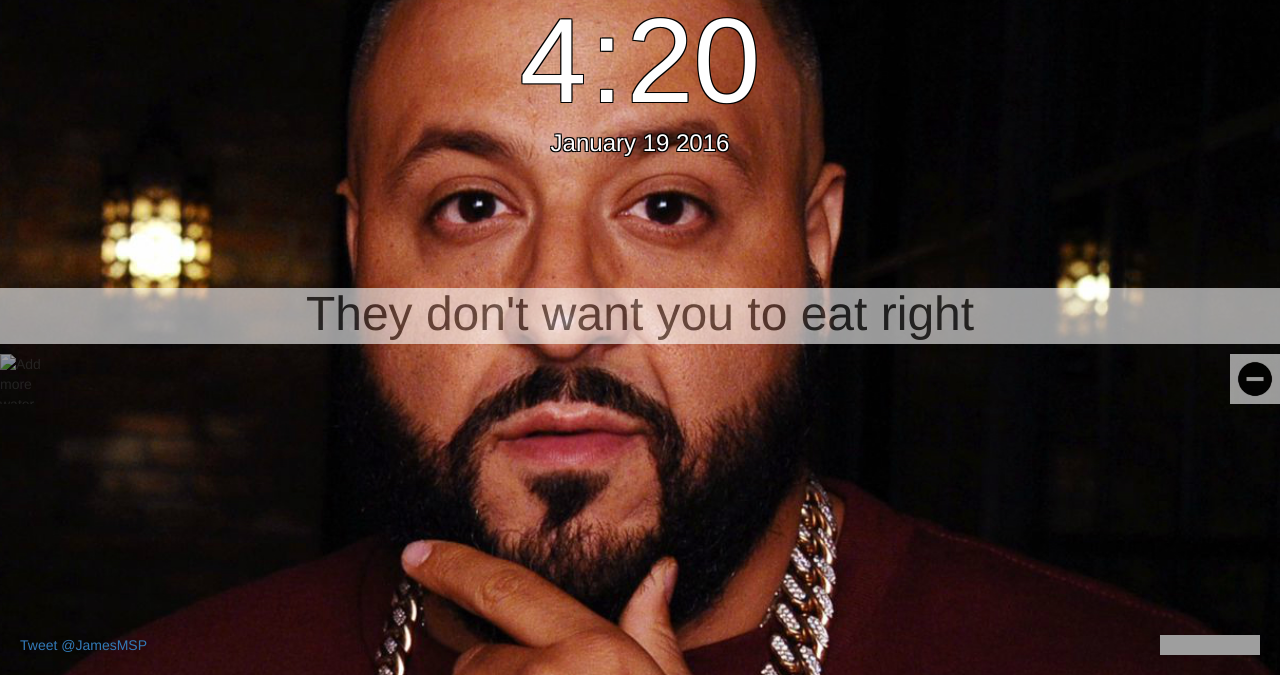
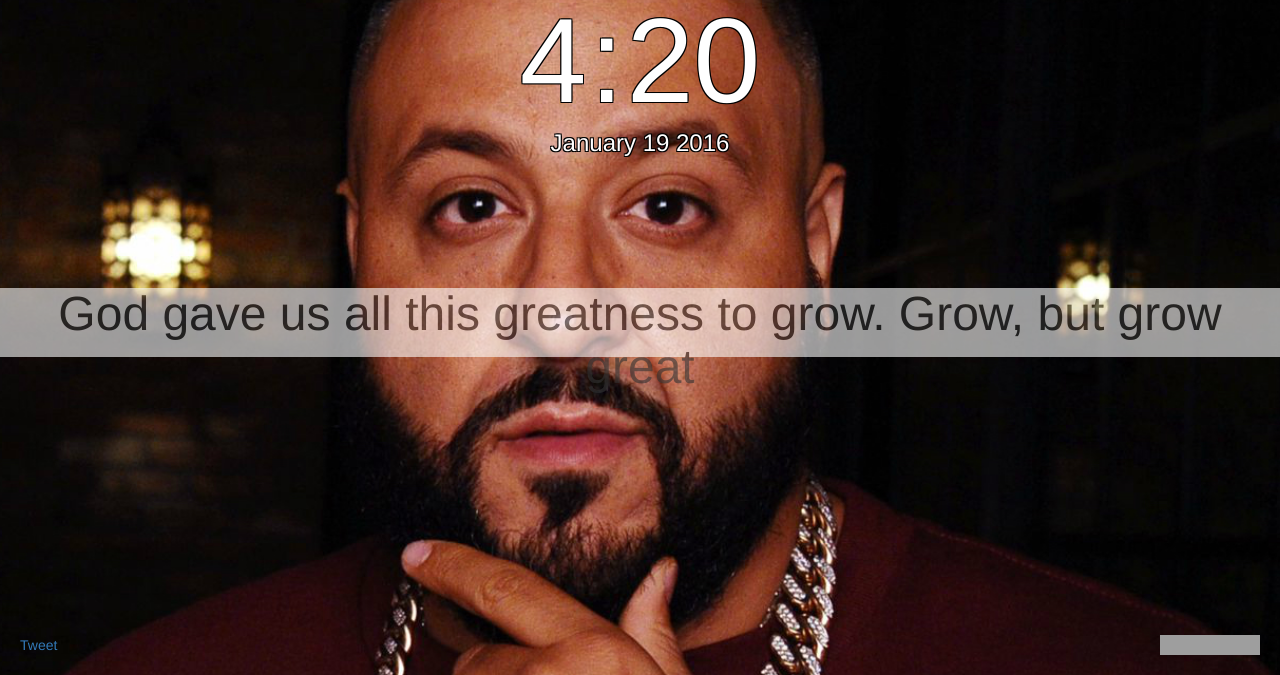
Before and after one commit to JamesEarle/DJKhaled, a browser extension: page index.html in a window 1280 px wide. Shown: the part 125-800 px from the top of the page. Drawn offline with Linux system fonts and the light colour scheme; grey boxes are pictures that could not be loaded.

Commit message:
updated quotes, working on water counter feature

```diff
--- a/index.html
+++ b/index.html
@@ -105,24 +105,20 @@
         <h1 id="quote" class="title">The key is to win more</h1>
       </div>
 
-
-	  <div class="water-counter">
-        <span>
-          <img id="anotherOne" src="img/plus.jpg" alt="Add more water">
-		  <div id="bottleCounter"></div>
-		  <img id="notAnotherOne" src="img/minus.jpg" alt="The key is MORE water not less">
-        </span>
-      </div>
-
-
-
+	  <!-- <div class="water-counter"> -->
+        <!-- <span> -->
+          <!-- <img id="anotherOne" src="img/plus.jpg" alt="Add more water"> -->
+		      <!-- <div id="bottleCounter"></div> -->
+		      <!-- <img id="notAnotherOne" src="img/minus.jpg" alt="The key is MORE water not less"> -->
+        <!-- </span> -->
+    <!-- </div>   -->
 
       <footer>
         <div class="social row">
             <span id="left">
               <!-- Tweet about this -->
               <a href="https://twitter.com/share" class="twitter-share-button"{count} data-url="https://chrome.google.com/webstore/detail/dj-khaled-tabs/ohcphfnhjdpdfggahdmpmadnoaoflmoa" data-text="Let DJ Khaled inspire you every time you open a Google Chrome tab!" data-via="JamesMSP" data-size="large" data-hashtags="djkhaledtabs">Tweet</a>
-              <a href="https://twitter.com/JamesMSP" class="twitter-follow-button" data-show-count="false" data-size="large">@JamesMSP</a>
+              <!-- <a href="https://twitter.com/JamesMSP" class="twitter-follow-button" data-show-count="false" data-size="large"></a> -->
               <!--<script type="text/javascript" src="js/social-twitter.js"></script>-->
               <script type="text/javascript" src="js/social-twitter.js"></script>
 
--- a/js/custom-background.js
+++ b/js/custom-background.js
@@ -202,11 +202,11 @@ function updateSocialButtons() {
   $('body.regular.ltr.ready').css('max-width', '150px');
 
   $('#twitter-widget-0').css({
-    'margin-left': '-20px',
+    'margin-left': '0px',
     'height': '30px'
   }); // Gross
 
-  $('#twitter-widget-1').css('height', '30px');
+  // $('#twitter-widget-1').css('height', '30px');
 }
 
 /*
--- a/js/quotes.js
+++ b/js/quotes.js
@@ -38,5 +38,13 @@ var quotes = [
 	"Another one",
 	"Major key",
 	"Be great",
-	"God gave us all this greatness to grow. Grow, but grow great"
+	"God gave us all this greatness to grow. Grow, but grow great",
+	"We will overcome it",
+	"You will experience road blocks. Overcome it",
+	"Give thanks",
+	"The key is to make it through any situation",
+	"We have to work hard, we have no choice",
+	"Never give up",
+	"Stay away from they",
+	"Never give up. Never surrender"
 ];
```
